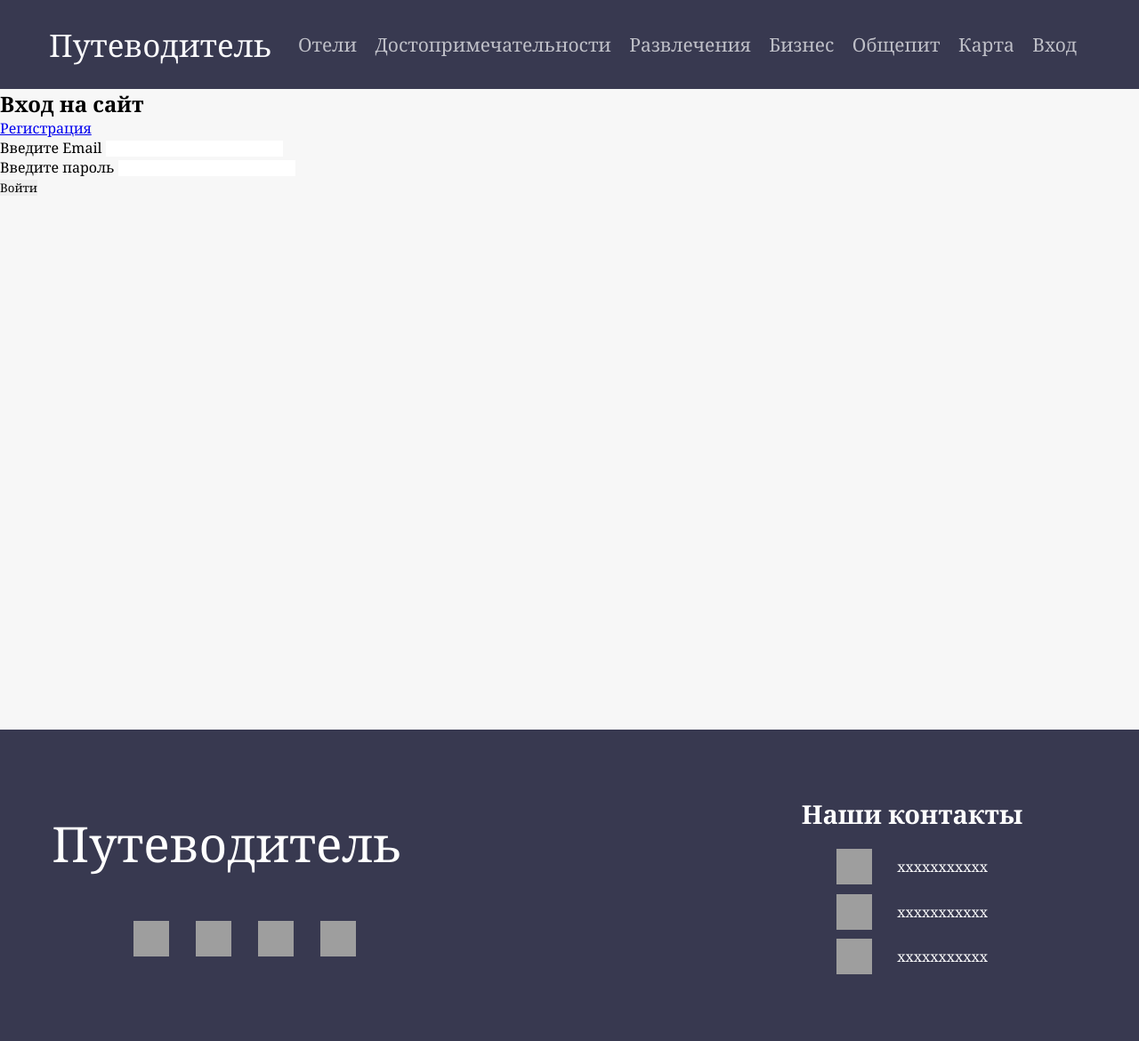
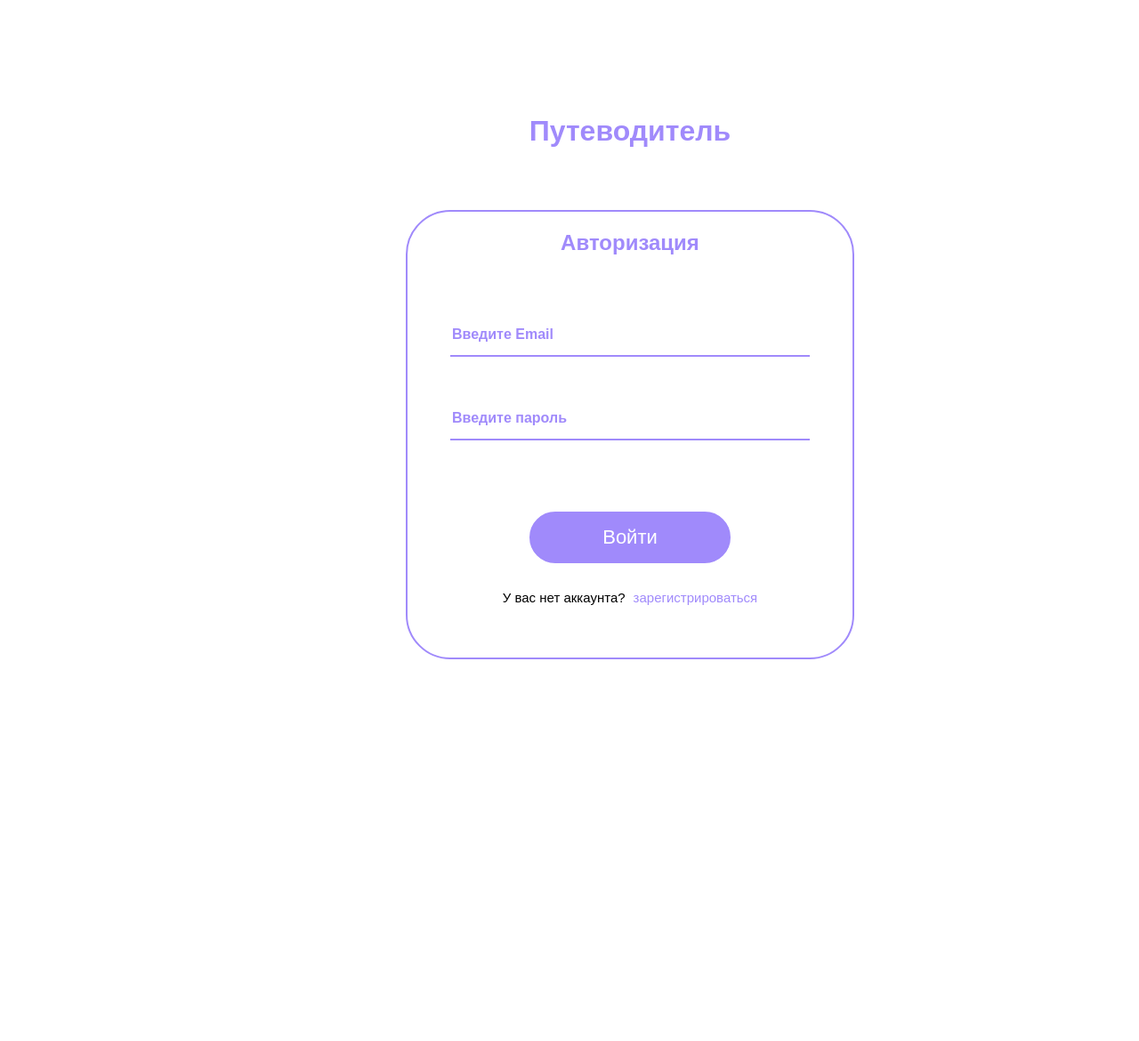
Before and after one commit to SeniorHtmlDeveloper/TravelGuide2.0, an ASP.NET Core app: page /Account/Login in a window 1280 px wide; the page is wider, and only the part inside the window is pictured. Shown: that part at 89% size. After the commit the page ends 741 px from the top of that part, so only its background shows below. Run offline with ASP.NET Core 8, Linux system fonts and the light colour scheme; grey boxes are pictures that could not be loaded.

Commit message:
login register view update

```diff
--- a/TravelGuide/Controllers/AccountController.cs
+++ b/TravelGuide/Controllers/AccountController.cs
@@ -50,16 +50,12 @@ namespace TravelGuide.Controllers
             return View();
         }
 
-        [Authorize]
-        public IActionResult Test()
-        {
-            return Content(User.Identity.Name);
-        }
 
         [HttpPost]
         [ValidateAntiForgeryToken]
         public async Task<IActionResult> Register(RegisterModel model)
         {
+
             if (ModelState.IsValid)
             {
                 User? user = await db.Users.FirstOrDefaultAsync(u => u.Email == model.Email);
@@ -76,6 +72,7 @@ namespace TravelGuide.Controllers
                 else
                     ModelState.AddModelError("", "Некорректные логин и(или) пароль");
             }
+            model.RegisterState = ModelState;
             return View(model);
         }
 
--- a/TravelGuide/Models/RegisterModel.cs
+++ b/TravelGuide/Models/RegisterModel.cs
@@ -1,3 +1,4 @@
+using Microsoft.AspNetCore.Mvc.ModelBinding;
 using System.ComponentModel.DataAnnotations;
 
 namespace TravelGuide.Models
@@ -19,6 +20,9 @@ namespace TravelGuide.Models
 
         [DataType(DataType.Password)]
         [Compare("Password", ErrorMessage = "Пароль введен неверно")]
+        [Required(ErrorMessage = "Пароль введен неверно")]
         public string ConfirmPassword { get; set; }
+
+        public ModelStateDictionary RegisterState { get; set; }
     }
 }
--- a/TravelGuide/Views/Account/Login.cshtml
+++ b/TravelGuide/Views/Account/Login.cshtml
@@ -1,24 +1,45 @@
 @model LoginModel
 
-<h2>Вход на сайт</h2>
+@{
+    Layout = null;
+}
 
-<a asp-action="Register" asp-controller="Account">Регистрация</a>
+<!DOCTYPE html>
+<html>
+<head>
+    <title>Sign In</title>
+    <link rel="stylesheet" href="~/css/Login.css" />
+</head>
+<body>
+    <div class="container">
 
-<form asp-action="Login" asp-controller="Account" asp-anti-forgery="true">
+        <a style="text-decoration:none;" asp-controller="Main" asp-action="Main"><h1 class="container__title">Путеводитель</h1></a>
+
+        <form class="sign-up" asp-action="Login" asp-controller="Account" asp-anti-forgery="true">
+            <h2 class="container__title">Авторизация</h2>
+
             <div asp-validation-summary="ModelOnly"></div>
-    <div>
-        <div>
-            <label asp-for="Email">Введите Email</label>
-            <input type="text" asp-for="Email" />
+            <div class="sign-u__setting">
+                <div class="sign-up__inner" id="reg__inner__1">
+                    <label class="form__lab" asp-for="Email">Введите Email</label>
+                    <input class="form__field" type="text" asp-for="Email" readonly
+                           onfocus="this.removeAttribute('readonly')" />
                     <span asp-validation-for="Email" />
                 </div>
-        <div class="form-group">
-            <label asp-for="Password">Введите пароль</label>
-            <input asp-for="Password" />
+                <div class="sign-up__inner" id="reg__inner__2">
+                    <label class="form__lab" asp-for="Password">Введите пароль</label>
+                    <input class="form__field" asp-for="Password" readonly
+                           onfocus="this.removeAttribute('readonly')" />
                     <span asp-validation-for="Password" />
                 </div>
-        <div>
-            <input type="submit" value="Войти"  />
-        </div>
+                <input class="sign-up__btn" type="submit" value="Войти" />
+                <div class="create__acc">У вас нет аккаунта? <a class="create__acc__link" asp-controller="Account" asp-action="Register"> зарегистрироваться</a></div>
             </div>
         </form>
+    </div>
+    <script src="~/lib/jquery/dist/jquery.min.js"></script><!--подключение jquery-->
+    <script src="~/lib/jquery-validation/dist/jquery.validate.min.js"></script>
+    <script src="~/lib/jquery-validation-unobtrusive/jquery.validate.unobtrusive.min.js"></script>
+    <script src="~/js/Reg.js"></script>
+</body>
+</html>
--- a/TravelGuide/Views/Shared/_Layout.cshtml
+++ b/TravelGuide/Views/Shared/_Layout.cshtml
@@ -79,9 +79,7 @@
         </div>
     </footer>
 
-    <script src="~/lib/jquery/dist/jquery.min.js"></script><!--подключение jquery-->
-    <script src="~/lib/jquery-validation/dist/jquery.validate.min.js"></script>
-    <script src="~/lib/jquery-validation-unobtrusive/jquery.validate.unobtrusive.min.js"></script>
+
     @await RenderSectionAsync("Scripts", required: false)
 </body>
 </html>
--- /dev/null
+++ b/TravelGuide/wwwroot/css/Login.css
@@ -0,0 +1,215 @@
+﻿* {
+    margin: 0;
+    padding: 0;
+}
+
+
+body {
+    width: 100%;
+    padding-top: 1px;
+    background: #fff;
+    font-family: 'Ramabhadra', sans-serif;
+    font-weight: 700;
+}
+
+
+/*      container       */
+
+
+.container {
+    width: 1400px;
+    margin: 0 auto;
+    margin-top: 100px;
+}
+
+
+
+.container__title {
+    text-align: center;
+    color: #a08afb;
+    width: 400px;
+    padding: 20px 0;
+    margin: 0 auto;
+    margin-bottom: 50px;
+    border-radius: 50px;
+}
+
+
+
+/*          reg       */
+
+
+
+
+.sign-up {
+    width: 500px;
+    height: 500px;
+    margin: 0 auto;
+    padding-top: 1px;
+    border: 2px solid #a08afb;
+    border-radius: 50px;
+    /* box-shadow: 0 0 30px rgba(255, 255, 255, 0.5); */
+    transition: all 0.5s ease;
+}
+
+    .sign-up:hover {
+        box-shadow: 0px 0px 10px 0px #a08afb;
+    }
+
+
+
+
+
+/*      validator       */
+
+
+
+.validator {
+}
+
+
+
+
+
+
+.sign-up__setting {
+    margin-top: 80px;
+}
+
+
+
+
+.sign-up__inner {
+    display: flex;
+    flex-direction: column;
+    justify-content: center;
+    text-align: center;
+    margin-top: 50px;
+    margin-bottom: 50px;
+    position: relative;
+}
+
+
+
+.form__lab {
+    margin-bottom: 15px;
+    position: absolute;
+    left: 50px;
+    top: 10px;
+    color: #a08afb;
+    transition: all 0.5s ease;
+}
+
+
+.form__lab__active {
+    top: -15px;
+    transition: all 0.5s ease;
+}
+
+
+.sign-up__inner:hover > .form__lab {
+    top: -15px;
+}
+
+
+
+.form__field {
+    width: 400px;
+    margin: 0 auto;
+    height: 40px;
+    border: none;
+    border-bottom: 2px solid #a08afb;
+    outline: 0;
+    color: #a08afb;
+    background: #fff;
+}
+
+
+
+    .form__field:active {
+        border: none;
+    }
+
+
+
+.sign-up__btn {
+    padding: 14px 80px;
+    background-color: #a08afb;
+    color: #fff;
+    display: flex;
+    justify-content: center;
+    margin: 0 auto;
+    margin-top: 80px;
+    border: 2px solid #a08afb;
+    border-radius: 30px;
+    font-size: 22px;
+    transition: all 0.5s ease;
+}
+
+
+    .sign-up__btn:hover {
+        background-color: #fff;
+        color: #a08afb;
+    }
+
+
+
+.create__acc {
+    color: #000;
+    font-weight: 500;
+    margin: 0 auto;
+    margin-top: 30px;
+    margin-bottom: 30px;
+    display: flex;
+    justify-content: center;
+    font-size: 15px;
+    transition: all 0.5s ease;
+}
+
+
+
+    .create__acc:hover {
+    }
+
+
+.create__acc__link {
+    display: inline-block;
+    color: #a08afb;
+    text-decoration: none;
+    font-size: 15px;
+    margin-left: 9px;
+    cursor: pointer;
+    transition: all 0.2s ease;
+}
+
+
+    .create__acc__link:hover {
+        font-size: 16px;
+    }
+
+
+
+.create__acc__soc {
+    text-align: center;
+    color: #000;
+    font-weight: 500;
+    margin-bottom: 10px;
+    font-size: 14px;
+}
+
+
+
+
+.soc-net {
+    display: flex;
+    justify-content: center;
+    margin: 0 auto;
+}
+
+
+.soc-net__icon {
+    margin-left: 15px;
+    margin-right: 15px;
+    height: 30px;
+    width: 30px;
+}
--- /dev/null
+++ b/TravelGuide/wwwroot/js/Reg.js
@@ -0,0 +1,22 @@
+const inputList = document.querySelectorAll(".form__field")
+const labelList = document.querySelectorAll(".form__lab")
+const inputTags = document.getElementsByTagName("input");
+const textboxs = document.querySelectorAll(".textbox");
+
+
+document.addEventListener("click", (e) => {
+    textboxs.forEach(item => {
+        let box = e.composedPath().includes(item);
+        let i = parseInt(item.getAttribute("data-index"));
+        if (!box && !inputTags[i].value) {
+            labelList[i].classList.remove('form__lab__active');
+        }
+    });
+});
+
+for (let i = 0; i < inputList.length; i++) {
+    inputList[i].addEventListener('click', function () {
+        labelList[i].classList.add('form__lab__active');
+        console.log('add');
+    })
+}
```
Also changed, not shown: TravelGuide/Views/Account/Register.cshtml (+45 -19 lines), TravelGuide/wwwroot/css/Register.css (added, +226 -0 lines), TravelGuide/wwwroot/js/HotelMap.js (+7 -2 lines). Lines whose indentation alone changed are shown as unchanged.
